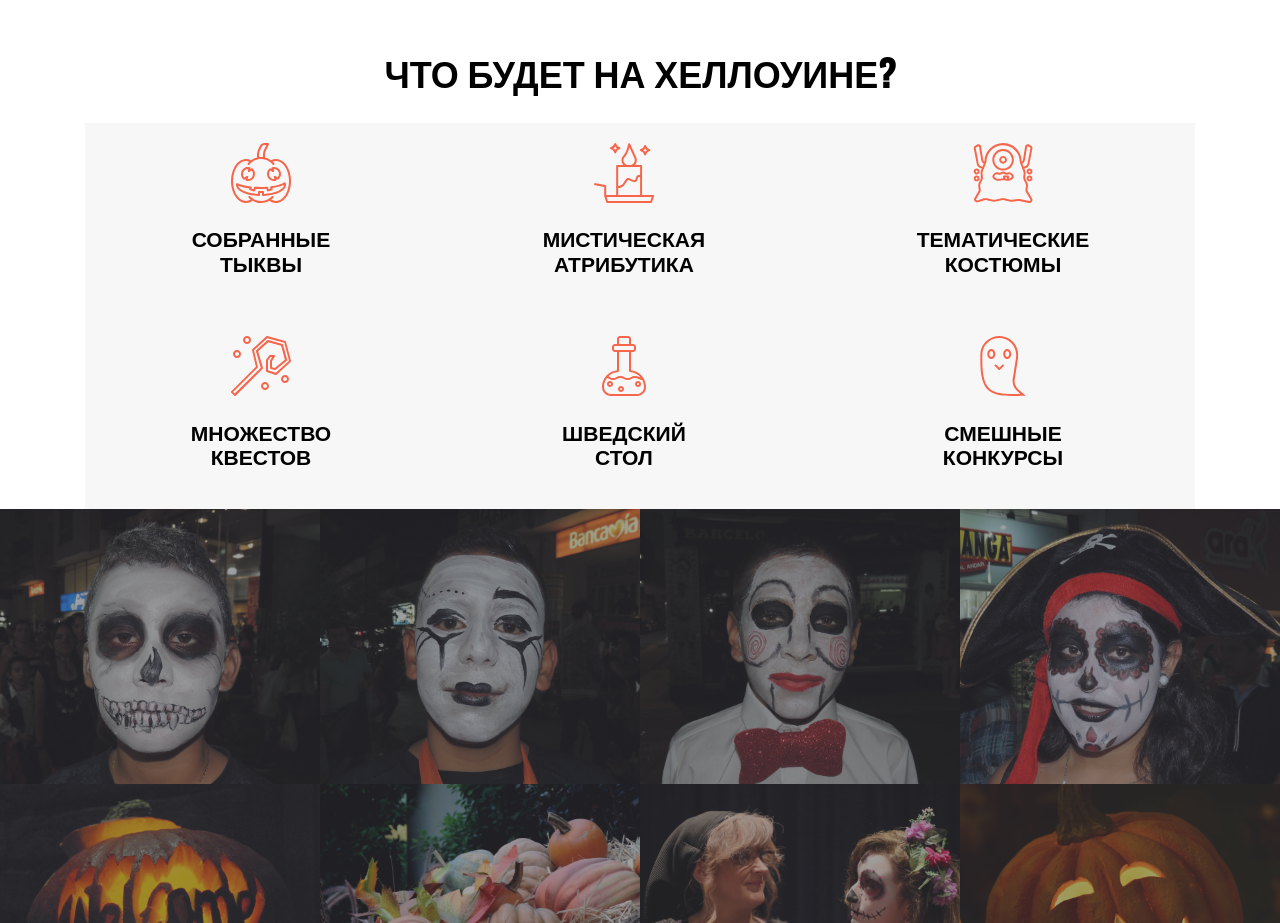
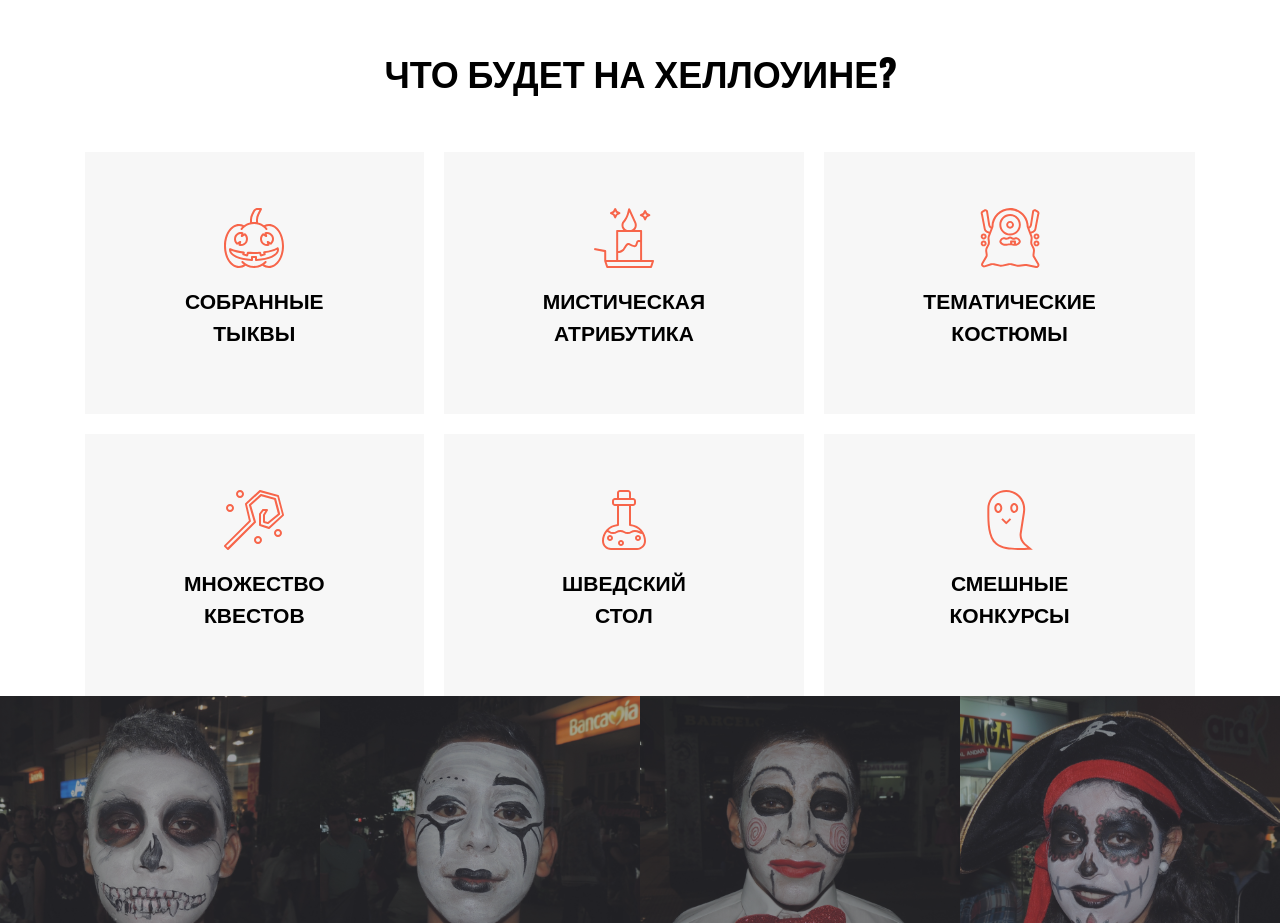
Before and after one commit to Andrey999K/Frontend-Blok-Super-Start-2.0, a plain HTML site: page index.html in a window 1280 px wide. Shown: the part 2120-3043 px from the top of the page. Drawn offline with nearby package versions, Linux system fonts and the light colour scheme.

Commit message:
update 5

```diff
--- a/css/styles.css
+++ b/css/styles.css
@@ -145,11 +145,18 @@ h2 {
     text-align: center;
     display: grid;
     grid-template-areas: "a b c""d e f";
+    grid-gap: 20px;
+    margin-top: 59px;
 }
 
 .grid-item {
     background-color: #F7F7F7;
-    padding: 20px;
+    padding: 56px 30px 45px;
+}
+
+.grid-item h3 {
+    line-height: 1.5;
+    margin-top: 14px;
 }
 
 .grid-one {
```
